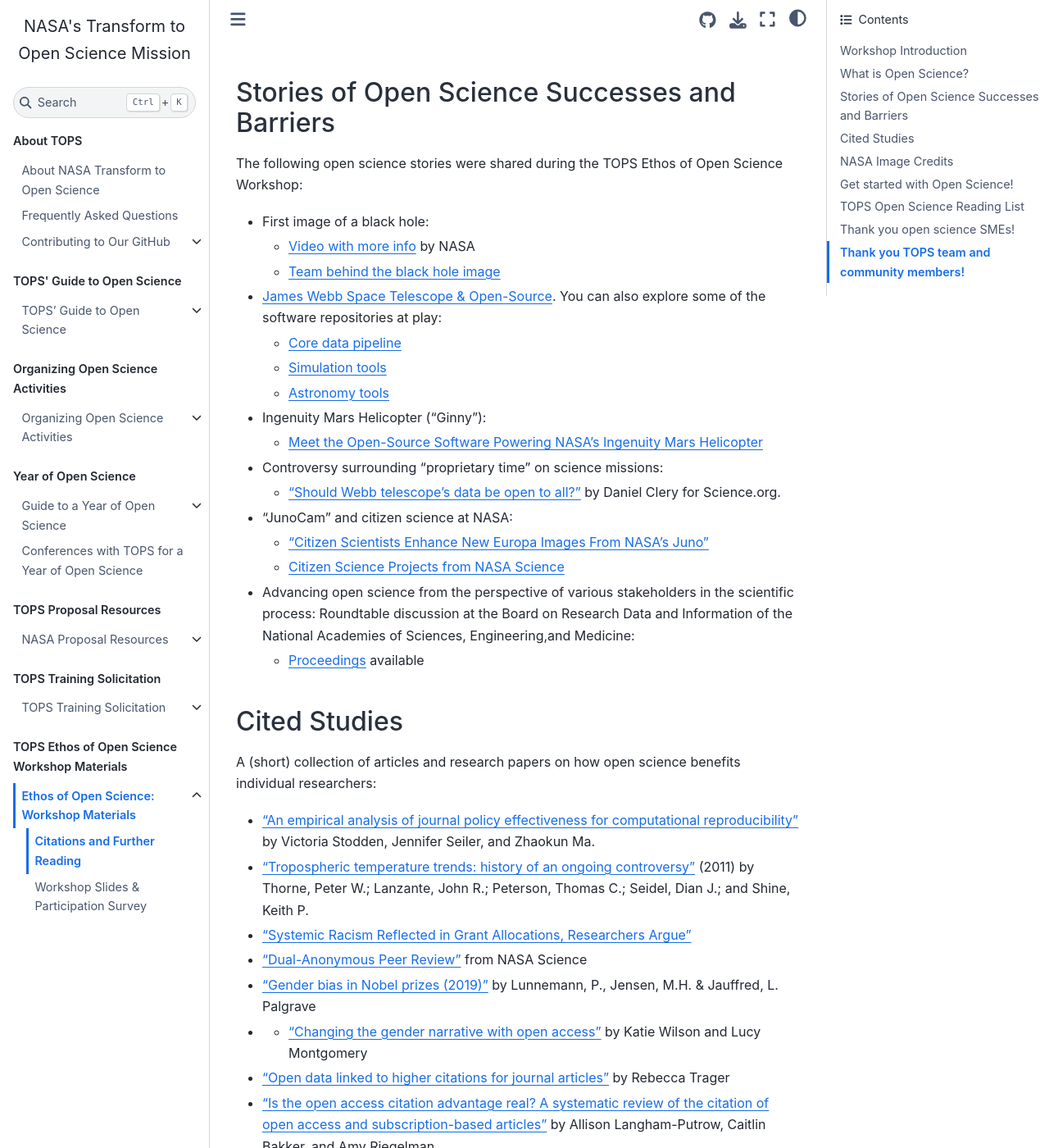
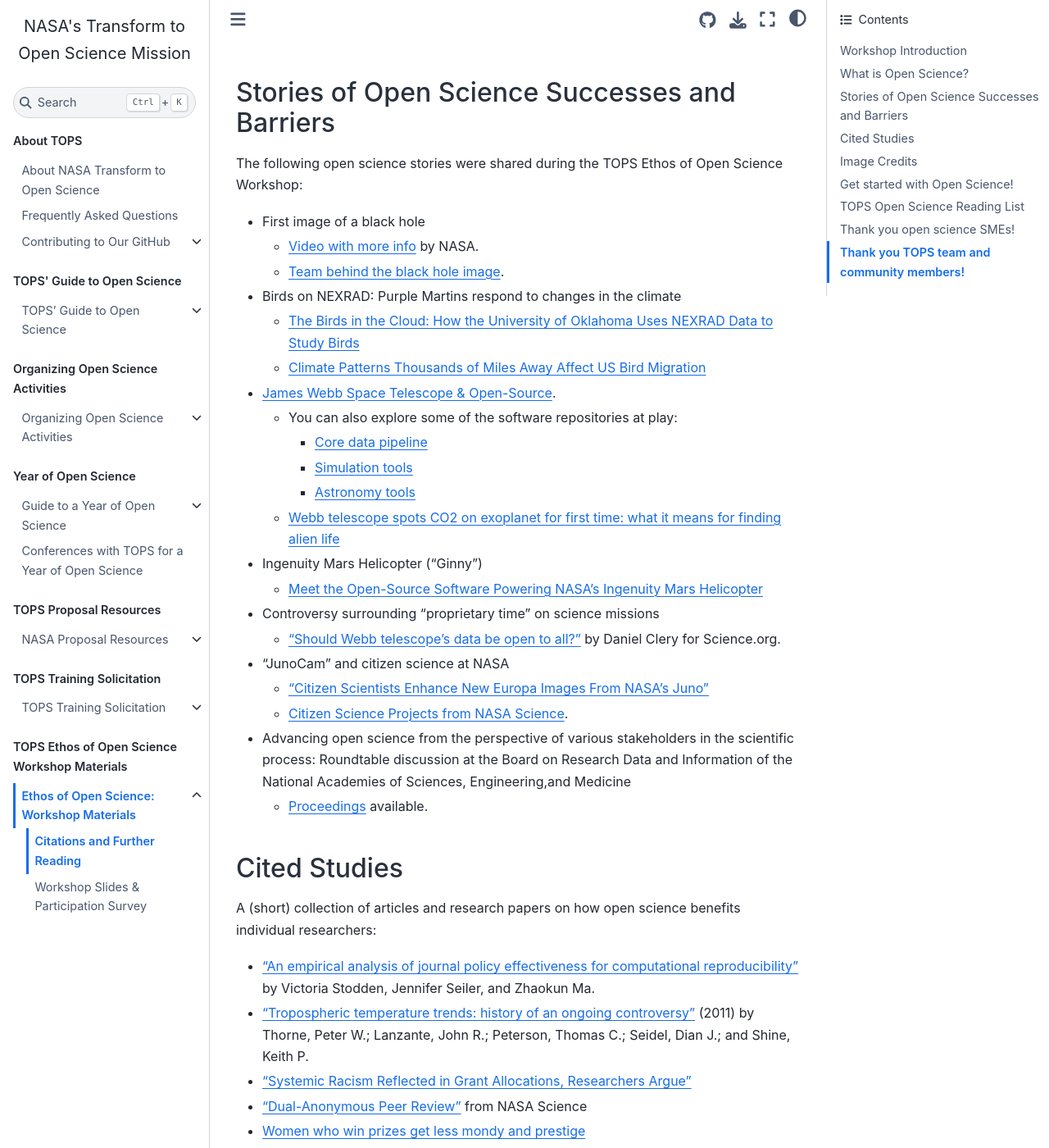
Before and after one commit to nasa/Transform-to-Open-Science-Book, a Jupyter Book: the page built from Ethos-of-OS-Workshop/workshop-citations-reading.md, in a window 1280 px wide and 1400 px high, scrolled down 1040 px. Shown: the whole window at 82% size. Built offline with Jupyter Book 1.0.4 settings and Sphinx 7.4.7 and the Sphinx Book theme 1.1.4, drawn with Linux system fonts in a browser that asks for light colours; some of the changed text lies outside the part shown.

Commit message:
Add new ethos resources

```diff
--- a/Ethos-of-OS-Workshop/workshop-citations-reading.md
+++ b/Ethos-of-OS-Workshop/workshop-citations-reading.md
@@ -26,22 +26,27 @@
 
 ## Stories of Open Science Successes and Barriers
 The following open science stories were shared during the TOPS Ethos of Open Science Workshop:
-* First image of a black hole:
-     * [Video with more info](https://www.nasa.gov/ames/ocs/summerseries/19/katie-bouman) by NASA
-     * [Team behind the black hole image](https://www.huffpost.com/entry/photo-woman-researcher-black-hole_n_5cae82e7e4b0a983fce3e5ad)
-* [James Webb Space Telescope & Open-Source](https://github.blog/2022-01-18-how-open-source-is-supporting-nasas-new-eyes-in-space/). You can also explore some of the software repositories at play:
-     * [Core data pipeline](https://github.com/spacetelescope/jwst)
-     * [Simulation tools](https://github.com/spacetelescope/webbpsf)
-     * [Astronomy tools](https://github.com/spacetelescope/jdaviz)
-* Ingenuity Mars Helicopter ("Ginny"):
+* First image of a black hole
+     * [Video with more info](https://www.nasa.gov/ames/ocs/summerseries/19/katie-bouman) by NASA.
+     * [Team behind the black hole image](https://www.huffpost.com/entry/photo-woman-researcher-black-hole_n_5cae82e7e4b0a983fce3e5ad).
+* Birds on NEXRAD: Purple Martins respond to changes in the climate
+     * [The Birds in the Cloud: How the University of Oklahoma Uses NEXRAD Data to Study Birds](https://aws.amazon.com/blogs/publicsector/the-birds-in-the-cloud-how-the-university-of-oklahoma-uses-nexrad-data-to-study-birds/)
+     * [Climate Patterns Thousands of Miles Away Affect US Bird Migration](https://climate.nasa.gov/news/3201/climate-patterns-thousands-of-miles-away-affect-us-bird-migration/)
+* [James Webb Space Telescope & Open-Source](https://github.blog/2022-01-18-how-open-source-is-supporting-nasas-new-eyes-in-space/).
+     * You can also explore some of the software repositories at play:
+          * [Core data pipeline](https://github.com/spacetelescope/jwst)
+          * [Simulation tools](https://github.com/spacetelescope/webbpsf)
+          * [Astronomy tools](https://github.com/spacetelescope/jdaviz)
+     * [Webb telescope spots CO2 on exoplanet for first time: what it means for finding alien life](https://www.nature.com/articles/d41586-022-02350-2)
+* Ingenuity Mars Helicopter ("Ginny")
      * [Meet the Open-Source Software Powering NASA’s Ingenuity Mars Helicopter](https://www.nasa.gov/feature/jpl/meet-the-open-source-software-powering-nasa-s-ingenuity-mars-helicopter)
-* Controversy surrounding "proprietary time" on science missions:
+* Controversy surrounding "proprietary time" on science missions
      * ["Should Webb telescope's data be open to all?"](https://www.science.org/content/article/should-webb-telescope-s-data-be-open-all) by Daniel Clery for Science.org.
-* "JunoCam" and citizen science at NASA:
+* "JunoCam" and citizen science at NASA
      * ["Citizen Scientists Enhance New Europa Images From NASA’s Juno"](https://www.nasa.gov/feature/jpl/citizen-scientists-enhance-new-europa-images-from-nasa-s-juno)
-     * [Citizen Science Projects from NASA Science](https://science.nasa.gov/citizenscience)
-* Advancing open science from the perspective of various stakeholders in the scientific process: Roundtable discussion at the Board on Research Data and Information of the National Academies of Sciences, Engineering,and Medicine:
-     * [Proceedings](https://nap.nationalacademies.org/catalog/25725/advancing-open-science-practices-stakeholder-perspectives-on-incentives-and-disincentives) available
+     * [Citizen Science Projects from NASA Science](https://science.nasa.gov/citizenscience).
+* Advancing open science from the perspective of various stakeholders in the scientific process: Roundtable discussion at the Board on Research Data and Information of the National Academies of Sciences, Engineering,and Medicine
+     * [Proceedings](https://nap.nationalacademies.org/catalog/25725/advancing-open-science-practices-stakeholder-perspectives-on-incentives-and-disincentives) available.
 
 ## Cited Studies
 A (short) collection of articles and research papers on how open science benefits individual researchers:
@@ -49,8 +54,12 @@
 * ["Tropospheric temperature trends: history of an ongoing controversy"](https://digitalcommons.unl.edu/cgi/viewcontent.cgi?article=1318&context=usdeptcommercepub) (2011) by Thorne, Peter W.; Lanzante, John R.; Peterson, Thomas C.; Seidel, Dian J.; and Shine, Keith P.
 * ["Systemic Racism Reflected in Grant Allocations, Researchers Argue"](https://physics.aps.org/articles/v15/173)
 * ["Dual-Anonymous Peer Review"](https://science.nasa.gov/researchers/dual-anonymous-peer-review) from NASA Science
+* [Women who win prizes get less mondy and prestige](https://www.nature.com/articles/d41586-019-00091-3)
+* [Equity, Diversity and Inclusion: Racial inequity in grant funding from the US National Institutes of Health](https://elifesciences.org/articles/65697)
+* [Race, Ethnicity, and NIH Research Awards](https://www.science.org/doi/full/10.1126/science.1196783)
+* [Systemic racial disparities in funding rates at the National Science Foundation](https://www.ncbi.nlm.nih.gov/pmc/articles/PMC9708090/)
 * ["Gender bias in Nobel prizes (2019)"](https://www.nature.com/articles/s41599-019-0256-3) by Lunnemann, P., Jensen, M.H. & Jauffred, L.  Palgrave
-* * ["Changing the gender narrative with open access"](https://blogs.lse.ac.uk/impactofsocialsciences/2022/07/14/changing-the-gender-narrative-with-open-access/) by Katie Wilson and Lucy Montgomery
+* ["Changing the gender narrative with open access"](https://blogs.lse.ac.uk/impactofsocialsciences/2022/07/14/changing-the-gender-narrative-with-open-access/) by Katie Wilson and Lucy Montgomery
 * ["Open data linked to higher citations for journal articles"](https://www.chemistryworld.com/news/open-data-linked-to-higher-citations-for-journal-articles/3010723.article) by Rebecca Trager
 * ["Is the open access citation advantage real? A systematic review of the citation of open access and subscription-based articles"](https://journals.plos.org/plosone/article?id=10.1371/journal.pone.0253129) by Allison Langham-Putrow, Caitlin Bakker, and Amy Riegelman
 * ["The state of OA: a large-scale analysis of the prevalence and impact of Open Access articles"](https://peerj.com/articles/4375/) by Heather Piwowar, Jason Priem, Vincent Larivière, Juan Pablo Alperin, Lisa Matthias, Bree Norlander, Ashley Farley, Jevin West, and Stefanie Haustein.
@@ -58,7 +67,7 @@
 * ["A diverse view of science to catalyze change"](https://www.nature.com/articles/s41557-020-0529-x) by César A. Urbina-Blanco, Safia Z. Jilani, Isaiah R. Speight, Michael J. Bojdys, Tomislav Friščić, J. Fraser Stoddart, Toby L. Nelson, James Mack, Renã A. S. Robinson, Emanuel A. Waddell, Jodie L. Lutkenhaus, Murrell Godfrey, Martine I. Abboud, Stephen O. Aderinto, Damilola Aderohunmu, Lučka Bibič, João Borges, Vy M. Dong, Lori Ferrins, Fun Man Fung, Torsten John, Felicia P. L. Lim, Sarah L. Masters, Dickson Mambwe, Pall Thordarson, Maria-Magdalena Titirici, Gabriela D. Tormet-González, Miriam M. Unterlass, Austin Wadle, Vivian W.-W. Yam, and Ying-Wei Yang.
 * ["Open science, communal culture, and women's participation in the movement to improve science"](https://pubmed.ncbi.nlm.nih.gov/32929006/)  by Mary C Murphy, Amanda F Mejia, Jorge Mejia, Xiaoran Yan, Sapna Cheryan, Nilanjana Dasgupta, Mesmin Destin, Stephanie A Fryberg, Julie A Garcia, Elizabeth L Haines, Judith M Harackiewicz, Alison Ledgerwood, Corinne A Moss-Racusin, Lora E Park, Sylvia P Perry, Kate A Ratliff, Aneeta Rattan, Diana T Sanchez, Krishna Savani, Denise Sekaquaptewa, Jessi L Smith, Valerie Jones Taylor, Dustin B Thoman, Daryl A Wout, Patricia L Mabry, Susanne Ressl, Amanda B Diekman, and Franco Pestilli.
 
-## NASA Image Credits
+## Image Credits
 You can find TOPS' "open science wheel" on our [graphic and images page](/Organizing_OS_Activities/branding_and_graphics/readme.md).
 
 Image Credit for NASA Science Mission Photography:
```
